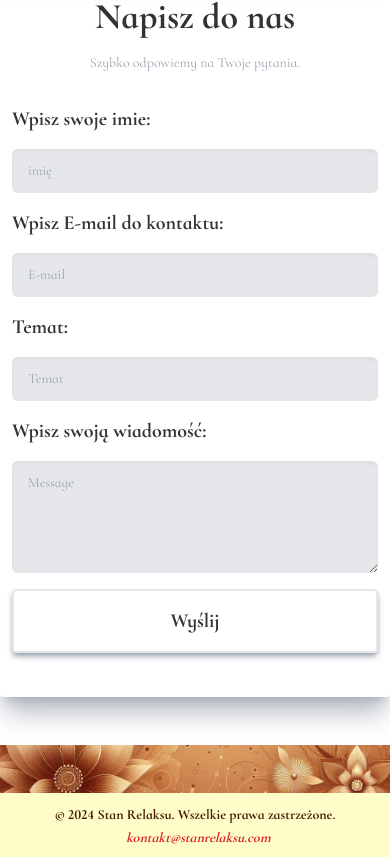
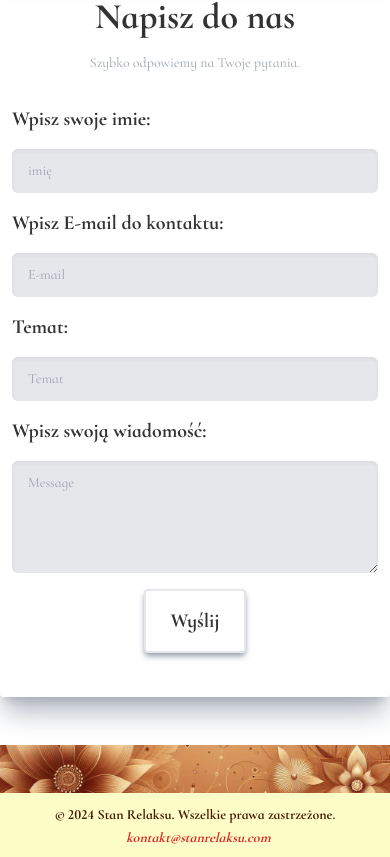
Before and after one commit to PiotrRegulski/stan-relaksu, a Next.js app: page / in a window 390 px wide. Shown: the part 6470-7327 px from the top of the page. Built offline with nearby package versions, Linux system fonts and the light colour scheme.

Commit message:
resized the send to smaller button on small screens

```diff
--- a/src/components/homepage/Contact.tsx
+++ b/src/components/homepage/Contact.tsx
@@ -155,7 +155,7 @@ const Contact = () => {
             ></textarea>
             <button
               type="submit"
-              className=" hover:shadow-xl shadow-md shadow-gray-400 text-xl  border-2 rounded border-gray-200 bg-white hover:border-blue-500 px-6 py-4 mb-24 font-bold  text-amber-70 hover:text-black focus:outline-none focus:shadow-outline"
+              className=" mx-auto lg:mx-1 hover:shadow-xl shadow-md shadow-gray-400 text-xl  border-2 rounded border-gray-200 bg-white hover:border-blue-500 px-6 py-4 mb-24 font-bold   hover:text-black focus:outline-none focus:shadow-outline"
             >
               Wyślij
             </button>
```
